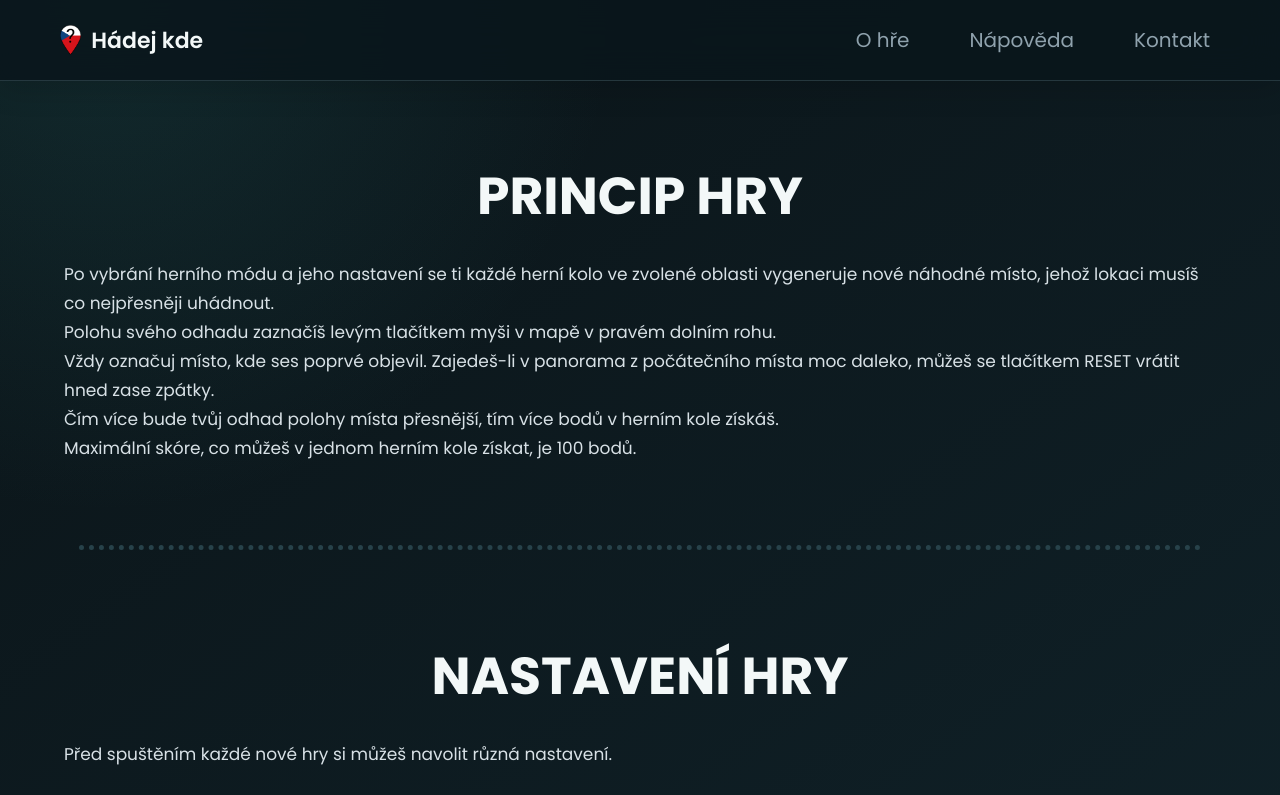
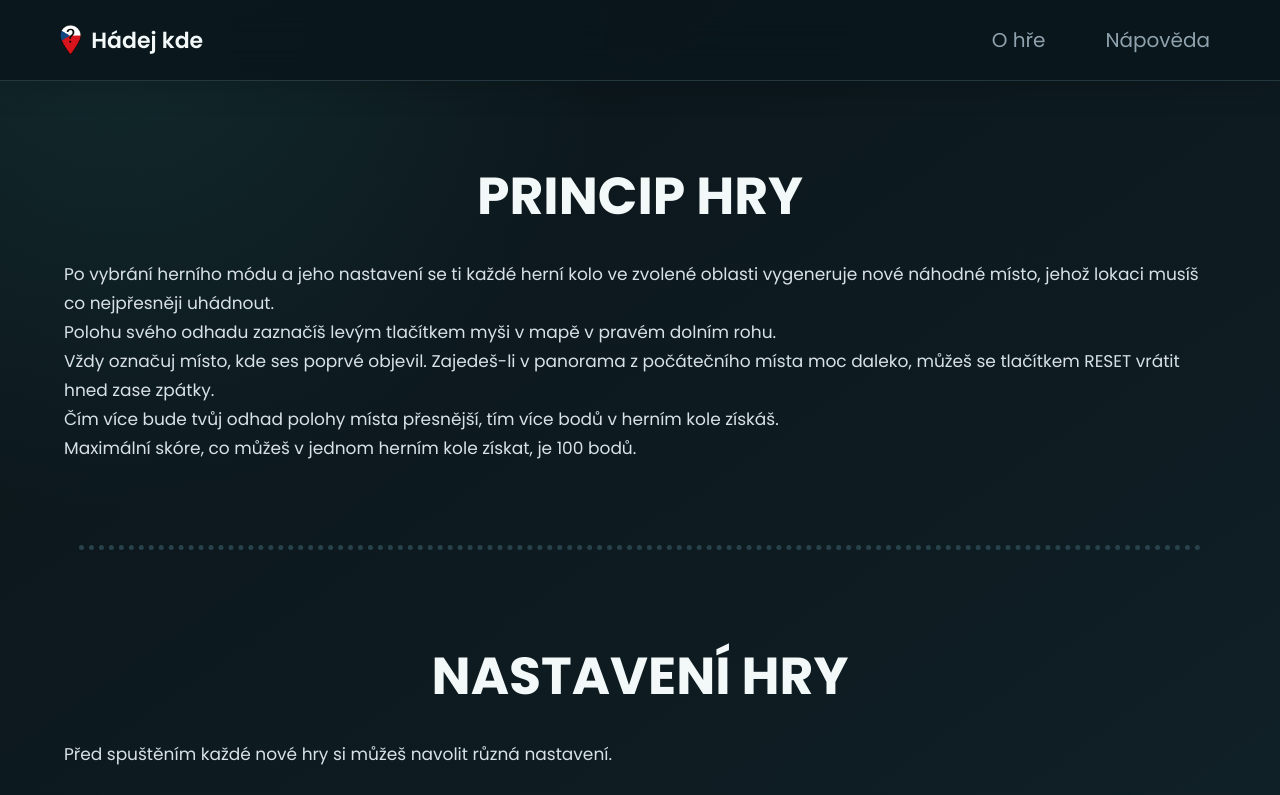
Before and after one commit to OliverHudec/hadejsakra, a plain HTML site: page napoveda.html in a window 1280 px wide. Shown: the top 795 px of the page. Drawn offline with Linux system fonts and the light colour scheme; a web font is replaced by a local one.

Commit message:
Add files via upload

```diff
--- a/napoveda.html
+++ b/napoveda.html
@@ -43,11 +43,6 @@
                     <li>
                         <a href="napoveda.html">
                             <span class="links-name">Nápověda</span>
-                        </a>
-                    </li>
-                    <li>
-                        <a href="kontakt.html">
-                            <span class="links-name">Kontakt</span>
                         </a>
                     </li>
                 </ul>
```
